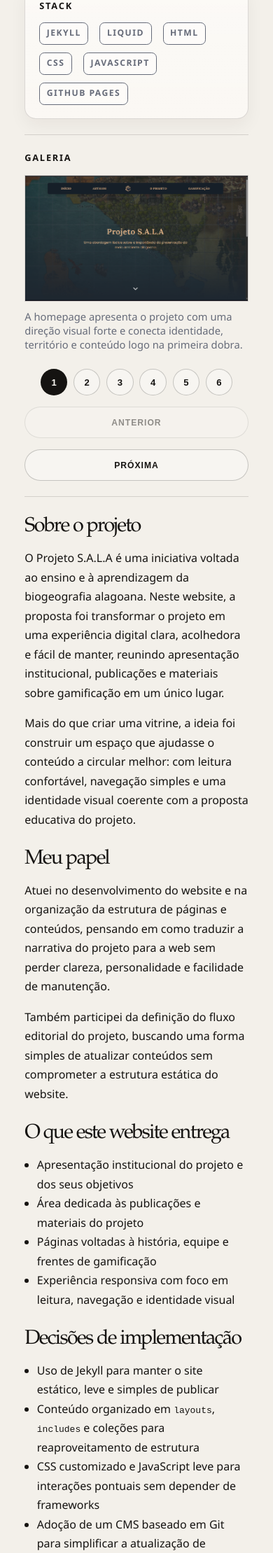
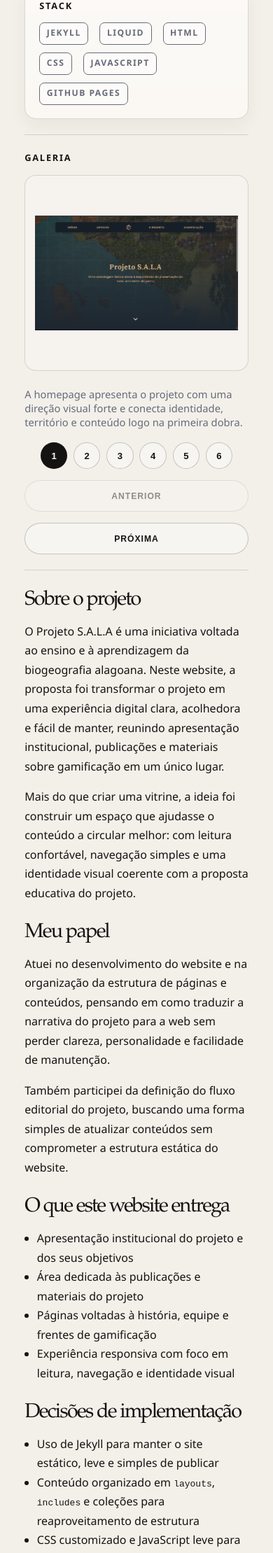
Before and after one commit to dhianapereira/dhianapereira.github.io, a Jekyll site: the page built from _projects/projeto-sala-website.md, in a window 390 px wide. Shown: the part 753-2972 px from the top of the page at 70% size. Built offline with Jekyll 4.4.1, drawn with Linux system fonts in a browser that asks for light colours.

Commit message:
feat: improve project gallery sizing and add image modal preview

```diff
--- a/_data/i18n/pt_BR.yml
+++ b/_data/i18n/pt_BR.yml
@@ -39,6 +39,9 @@
   previous_image: "Anterior"
   next_image: "Próxima"
   jump_to_image: "Ir para a imagem"
+  open_image: "Ampliar imagem"
+  close_image: "Fechar"
+  modal_label: "Visualização ampliada da imagem"
   empty_title: "Projetos em breve"
   empty_text: "Novos estudos e produtos entram aqui conforme eu publico os detalhes."
 
--- a/_layouts/project.html
+++ b/_layouts/project.html
@@ -69,7 +69,18 @@
       <div class="detail-carousel__viewport" data-carousel-viewport tabindex="0">
         {% for image in page.gallery %}
         <figure class="detail-carousel__slide" data-carousel-slide>
-          <img src="{{ image.src | relative_url }}" alt="{{ image.alt }}" />
+          <button
+            class="detail-gallery__trigger"
+            type="button"
+            data-gallery-open
+            data-gallery-src="{{ image.src | relative_url }}"
+            data-gallery-alt="{{ image.alt | escape }}"
+            {% if image.caption %}data-gallery-caption="{{ image.caption | escape }}"{% endif %}
+            aria-label="{% include t.html key='projects.open_image' %}: {{ image.alt | escape }}"
+            aria-haspopup="dialog"
+          >
+            <img src="{{ image.src | relative_url }}" alt="{{ image.alt }}" />
+          </button>
           {% if image.caption %}
           <figcaption>{{ image.caption }}</figcaption>
           {% endif %}
@@ -112,7 +123,18 @@
     <div class="detail-gallery__grid">
       {% for image in page.gallery %}
       <figure>
-        <img src="{{ image.src | relative_url }}" alt="{{ image.alt }}" />
+        <button
+          class="detail-gallery__trigger"
+          type="button"
+          data-gallery-open
+          data-gallery-src="{{ image.src | relative_url }}"
+          data-gallery-alt="{{ image.alt | escape }}"
+          {% if image.caption %}data-gallery-caption="{{ image.caption | escape }}"{% endif %}
+          aria-label="{% include t.html key='projects.open_image' %}: {{ image.alt | escape }}"
+          aria-haspopup="dialog"
+        >
+          <img src="{{ image.src | relative_url }}" alt="{{ image.alt }}" />
+        </button>
         {% if image.caption %}
         <figcaption>{{ image.caption }}</figcaption>
         {% endif %}
@@ -121,6 +143,30 @@
     </div>
     {% endif %}
   </section>
+
+  <div class="detail-gallery-modal" data-gallery-modal hidden>
+    <div class="detail-gallery-modal__backdrop" data-gallery-close></div>
+    <div
+      class="detail-gallery-modal__dialog"
+      data-gallery-modal-dialog
+      role="dialog"
+      aria-modal="true"
+      aria-label="{% include t.html key='projects.modal_label' %}"
+    >
+      <button
+        class="detail-gallery-modal__close"
+        type="button"
+        data-gallery-close
+        aria-label="{% include t.html key='projects.close_image' %}"
+      >
+        {% include t.html key="projects.close_image" %}
+      </button>
+      <figure class="detail-gallery-modal__figure">
+        <img class="detail-gallery-modal__image" data-gallery-modal-image src="" alt="" />
+        <figcaption class="detail-gallery-modal__caption" data-gallery-modal-caption hidden></figcaption>
+      </figure>
+    </div>
+  </div>
   {% endif %}
 
   <section class="detail-content reveal-on-scroll">{{ content }}</section>
--- a/scripts/carousel.js
+++ b/scripts/carousel.js
@@ -1,6 +1,25 @@
 (function () {
   document.addEventListener("DOMContentLoaded", function () {
     var carousels = document.querySelectorAll("[data-carousel]");
+    var galleryModal = document.querySelector("[data-gallery-modal]");
+    var galleryTriggers = Array.prototype.slice.call(
+      document.querySelectorAll("[data-gallery-open]")
+    );
+    var modalImage = galleryModal
+      ? galleryModal.querySelector("[data-gallery-modal-image]")
+      : null;
+    var modalCaption = galleryModal
+      ? galleryModal.querySelector("[data-gallery-modal-caption]")
+      : null;
+    var modalDialog = galleryModal
+      ? galleryModal.querySelector("[data-gallery-modal-dialog]")
+      : null;
+    var modalCloseControls = galleryModal
+      ? Array.prototype.slice.call(
+          galleryModal.querySelectorAll("[data-gallery-close]")
+        )
+      : [];
+    var lastFocusedTrigger = null;
 
     carousels.forEach(function (carousel) {
       var viewport = carousel.querySelector("[data-carousel-viewport]");
@@ -109,5 +128,84 @@
 
       updateControls(0);
     });
+
+    if (!galleryModal || !modalImage || !modalDialog || !galleryTriggers.length) {
+      return;
+    }
+
+    var closeModal = function () {
+      if (galleryModal.hasAttribute("hidden")) {
+        return;
+      }
+
+      galleryModal.setAttribute("hidden", "");
+      document.body.classList.remove("has-gallery-modal-open");
+      modalImage.setAttribute("src", "");
+      modalImage.setAttribute("alt", "");
+
+      if (modalCaption) {
+        modalCaption.textContent = "";
+        modalCaption.hidden = true;
+      }
+
+      if (lastFocusedTrigger) {
+        lastFocusedTrigger.focus();
+      }
+    };
+
+    var openModal = function (trigger) {
+      var imageSrc = trigger.getAttribute("data-gallery-src");
+      var imageAlt = trigger.getAttribute("data-gallery-alt") || "";
+      var imageCaption = trigger.getAttribute("data-gallery-caption") || "";
+
+      if (!imageSrc) {
+        return;
+      }
+
+      lastFocusedTrigger = trigger;
+      modalImage.setAttribute("src", imageSrc);
+      modalImage.setAttribute("alt", imageAlt);
+
+      if (modalCaption) {
+        if (imageCaption) {
+          modalCaption.textContent = imageCaption;
+          modalCaption.hidden = false;
+        } else {
+          modalCaption.textContent = "";
+          modalCaption.hidden = true;
+        }
+      }
+
+      galleryModal.removeAttribute("hidden");
+      document.body.classList.add("has-gallery-modal-open");
+
+      window.requestAnimationFrame(function () {
+        var closeButton = galleryModal.querySelector(".detail-gallery-modal__close");
+
+        if (closeButton) {
+          closeButton.focus();
+        }
+      });
+    };
+
+    galleryTriggers.forEach(function (trigger) {
+      trigger.addEventListener("click", function () {
+        openModal(trigger);
+      });
+    });
+
+    modalCloseControls.forEach(function (control) {
+      control.addEventListener("click", closeModal);
+    });
+
+    modalDialog.addEventListener("click", function (event) {
+      event.stopPropagation();
+    });
+
+    document.addEventListener("keydown", function (event) {
+      if (event.key === "Escape") {
+        closeModal();
+      }
+    });
   });
 }());
--- a/styles/base.css
+++ b/styles/base.css
@@ -6,11 +6,13 @@
 
 html {
   scroll-behavior: smooth;
+  overflow-x: clip;
 }
 
 body {
   margin: 0;
   min-height: 100vh;
+  overflow-x: clip;
   font-family: var(--font-sans);
   color: var(--color-ink);
   background:
--- a/styles/components.css
+++ b/styles/components.css
@@ -316,10 +316,26 @@
   margin: 0;
 }
 
-.detail-gallery img,
-.detail-carousel__slide img {
+.detail-gallery__trigger {
+  display: block;
+  width: 100%;
+  padding: 0;
+  border: 0;
+  background: transparent;
+  cursor: zoom-in;
+}
+
+.detail-gallery__trigger img,
+.detail-carousel__slide .detail-gallery__trigger img {
+  display: block;
+  width: 100%;
+  height: clamp(18rem, 48vw, 31rem);
+  box-sizing: border-box;
+  padding: 0.85rem;
   border: 1px solid var(--color-line);
+  border-radius: 1rem;
   background: rgba(255, 255, 255, 0.24);
+  object-fit: contain;
 }
 
 .detail-gallery figcaption,
@@ -351,11 +367,9 @@
 }
 
 .detail-carousel__slide {
+  display: grid;
+  gap: 0.7rem;
   scroll-snap-align: start;
-}
-
-.detail-carousel__slide img {
-  width: 100%;
 }
 
 .detail-carousel__footer {
@@ -425,3 +439,91 @@
   background: var(--color-ink);
   color: var(--color-paper-soft);
 }
+
+body.has-gallery-modal-open {
+  overflow: hidden;
+}
+
+.detail-gallery-modal {
+  position: fixed;
+  inset: 0;
+  z-index: 50;
+  display: grid;
+  place-items: center;
+  padding: 1.5rem;
+}
+
+.detail-gallery-modal[hidden] {
+  display: none;
+}
+
+.detail-gallery-modal__backdrop {
+  position: absolute;
+  inset: 0;
+  background: rgba(31, 24, 18, 0.68);
+  backdrop-filter: blur(10px);
+}
+
+.detail-gallery-modal__dialog {
+  position: relative;
+  z-index: 1;
+  width: min(72rem, 100%);
+  max-height: calc(100vh - 3rem);
+  overflow: auto;
+  padding: 4.25rem 1rem 1rem;
+  border: 1px solid var(--color-line);
+  border-radius: 1.25rem;
+  background:
+    linear-gradient(180deg, rgba(255, 255, 255, 0.5), rgba(255, 255, 255, 0.2)),
+    var(--color-paper-soft);
+  box-shadow: 0 24px 56px rgba(31, 24, 18, 0.2);
+}
+
+.detail-gallery-modal__close {
+  position: absolute;
+  top: 1rem;
+  right: 1rem;
+  z-index: 2;
+  min-height: 2.8rem;
+  padding: 0.72rem 1rem;
+  border: 1px solid var(--color-line-strong);
+  border-radius: 999px;
+  background: rgba(255, 255, 255, 0.66);
+  color: var(--color-ink);
+  font-size: 0.76rem;
+  font-weight: 700;
+  letter-spacing: 0.08em;
+  text-transform: uppercase;
+  cursor: pointer;
+  transition:
+    transform var(--transition),
+    background-color var(--transition);
+}
+
+.detail-gallery-modal__close:hover,
+.detail-gallery-modal__close:focus-visible {
+  transform: translateY(-1px);
+  background: rgba(255, 255, 255, 0.82);
+}
+
+.detail-gallery-modal__figure {
+  display: grid;
+  gap: 0.8rem;
+  justify-items: center;
+  margin: 0;
+}
+
+.detail-gallery-modal__image {
+  display: block;
+  width: auto;
+  height: auto;
+  max-width: 100%;
+  max-height: calc(100vh - 8rem);
+  border: 1px solid var(--color-line);
+  border-radius: 1rem;
+  background: rgba(255, 255, 255, 0.3);
+}
+
+.detail-gallery-modal__caption {
+  padding: 0 0.25rem;
+}
--- a/styles/responsive.css
+++ b/styles/responsive.css
@@ -206,6 +206,42 @@
   .detail-carousel__dots {
     order: -1;
   }
+
+  .detail-gallery__trigger img,
+  .detail-carousel__slide .detail-gallery__trigger img {
+    height: clamp(15rem, 72vw, 24rem);
+  }
+
+  .detail-gallery-modal {
+    padding: 1rem;
+  }
+
+  .detail-gallery-modal__dialog {
+    max-height: calc(100vh - 2rem);
+    padding: 4rem 0.85rem 0.85rem;
+  }
+
+  .detail-gallery-modal__image {
+    max-height: calc(100vh - 6rem);
+  }
+
+  .detail-gallery-modal__close {
+    top: 0.75rem;
+    right: 0.75rem;
+  }
+
+  .project-card:hover,
+  .project-card:focus-visible,
+  .note-card:hover,
+  .note-card:focus-visible,
+  .section-link:hover,
+  .section-link:focus-visible,
+  .back-link:hover,
+  .back-link:focus-visible,
+  .hero__icon-link:hover,
+  .hero__icon-link:focus-visible {
+    transform: none;
+  }
 }
 
 @media (prefers-reduced-motion: reduce) {
```
